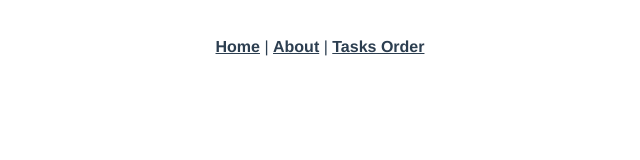
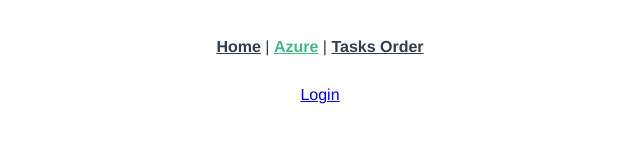
Before and after one commit to rianma/play-with-vue, a Vue app: page /azure in a window 1280 px wide. Shown: the top 160 px of the page, without its empty margins (320-960 px from the left). Built offline with nearby package versions, Linux system fonts and the light colour scheme.

Commit message:
feat: setup login with github with azure static web apps

```diff
--- a/src/App.vue
+++ b/src/App.vue
@@ -2,7 +2,7 @@
   <div id="app">
     <div id="nav">
       <router-link to="/">Home</router-link> |
-      <router-link to="/about">About</router-link> |
+      <router-link to="/azure">Azure</router-link> |
       <router-link to="/tasks-order">Tasks Order</router-link>
     </div>
     <router-view/>
--- a/src/router/index.ts
+++ b/src/router/index.ts
@@ -24,6 +24,11 @@ const routes: Array<RouteConfig> = [
     name: 'TasksOrder',
     component: TasksOrder,
   },
+  {
+    path: '/azure',
+    name: 'Azure',
+    component: () => import(/* webpackChunkName: "azure-static-web-apps" */ '../views/Azure.vue'),
+  },
 ];
 
 const router = new VueRouter({
--- /dev/null
+++ b/src/views/Azure.vue
@@ -0,0 +1,21 @@
+<template>
+  <div class="azure">
+    <a href="/.auth/login/github">Login</a>
+  </div>
+</template>
+<script lang="ts">
+/* eslint-disable class-methods-use-this */
+/* eslint-disable no-debugger */
+/* eslint-disable-next-line @typescript-eslint/no-explicit-any */
+import { Component, Vue } from 'vue-property-decorator';
+
+@Component
+export default class Firebase extends Vue {
+}
+</script>
+<style lang="scss" scoped>
+.avatar {
+  width: 100px;
+  height: 100px;
+}
+</style>
```
Also changed, not shown: staticwebapp.config.json (added, +12 -0 lines).
